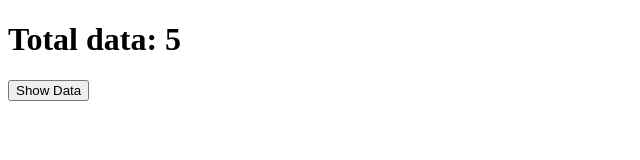
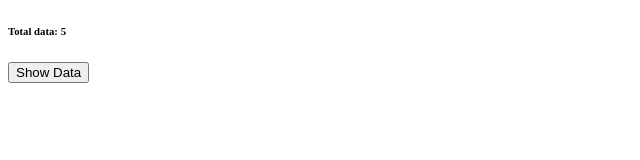
Before and after one commit to deepshikhagupta1308/JavaScript, a plain HTML site: page randomShow.html in a window 1280 px wide. Shown: the whole page, without its empty margins (0-640 px from the left). Drawn offline with Linux system fonts and the light colour scheme.

Commit message:
version1 updated

```diff
--- a/randomShow.html
+++ b/randomShow.html
@@ -7,7 +7,7 @@
     <title>Document</title>
   </head>
   <body>
-    <h1>Total data: <span id="count"></span></h1>
+    <h6>Total data: <span id="count"></span></h6>
     <div class="row" id="quotebox">
       <div class="text-center">
         <button
```
